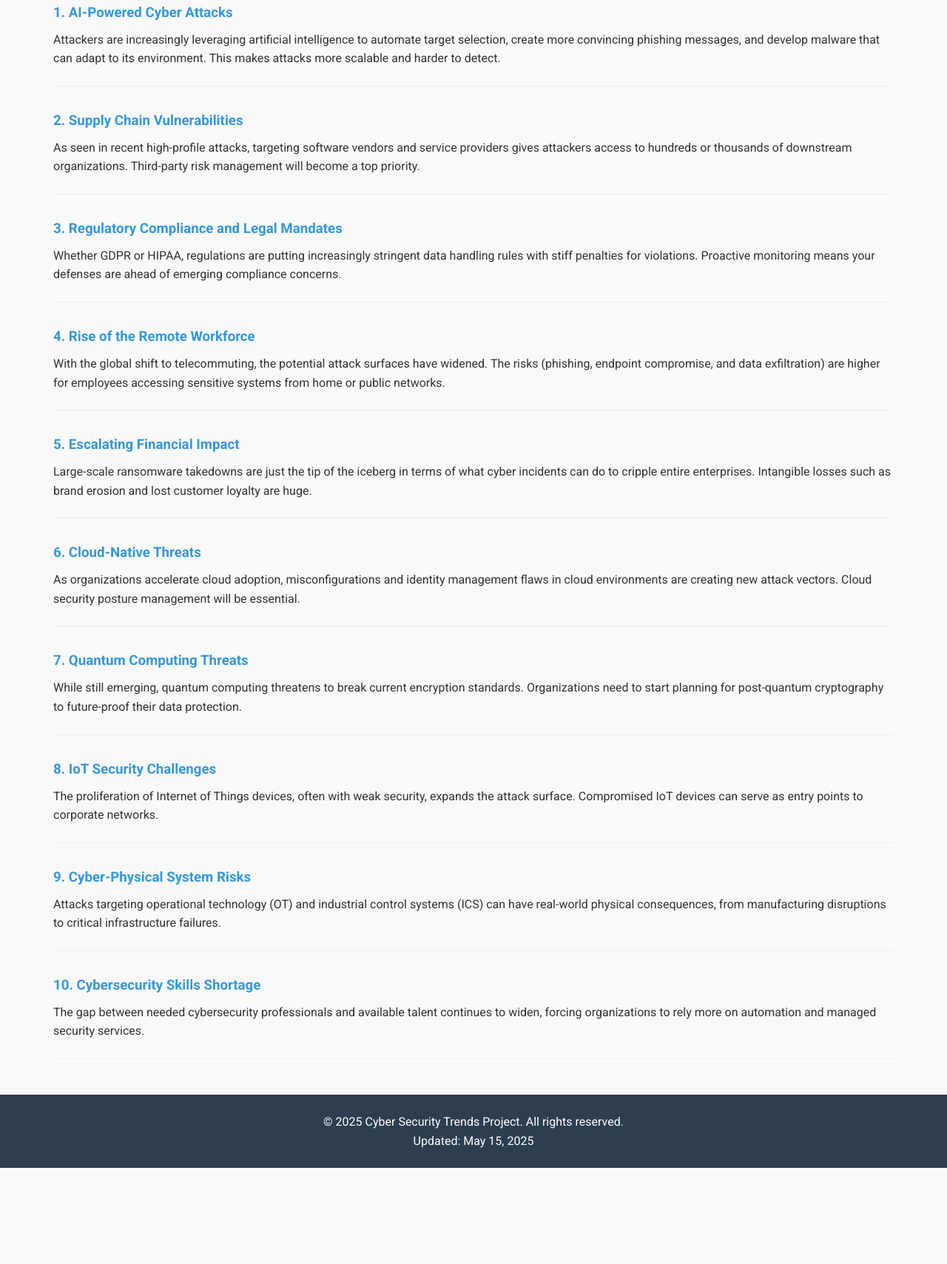
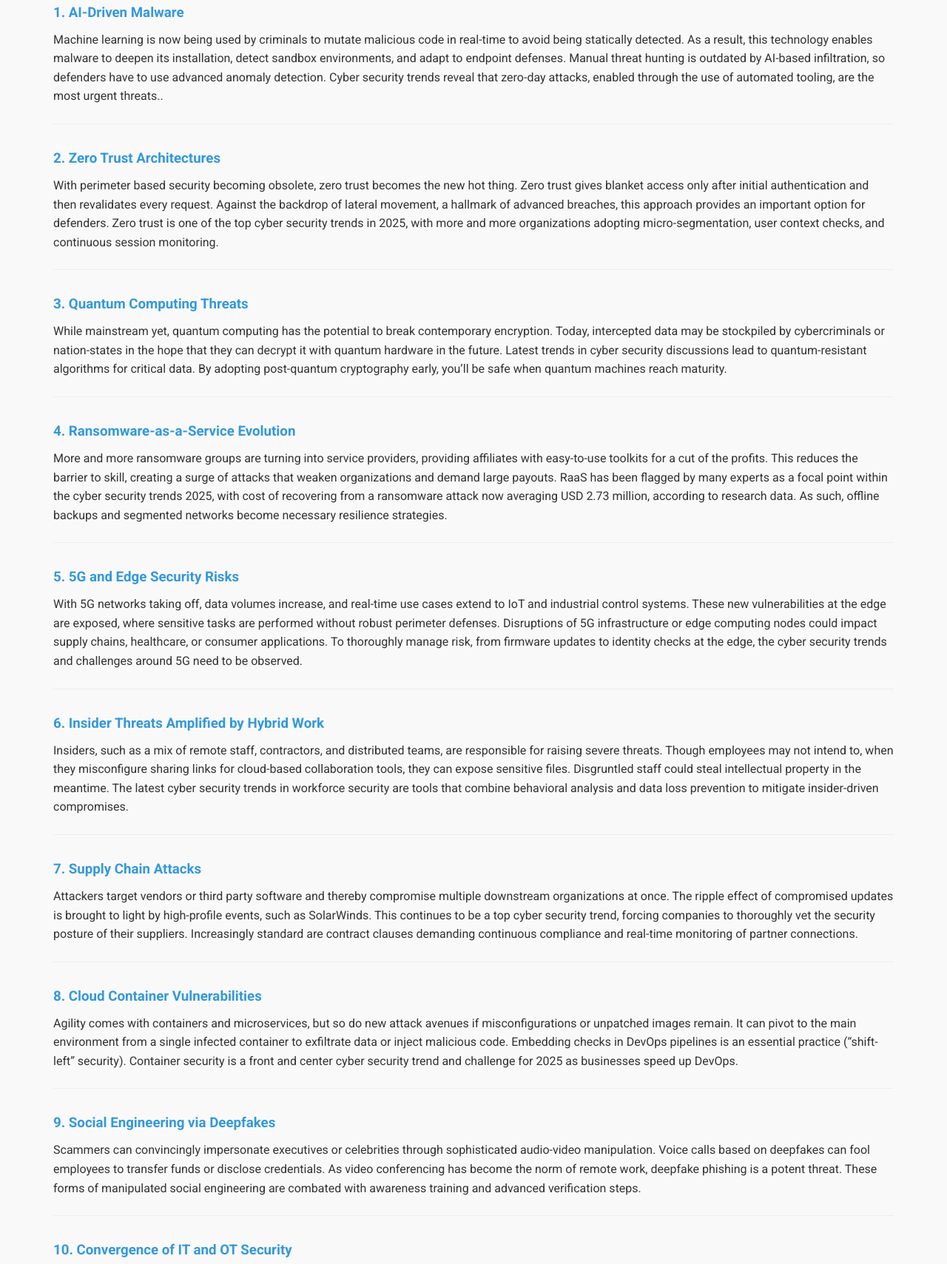
Before and after one commit to cheyy168/Project-Cloud-computing, a plain HTML site: page app/Content.html in a window 1280 px wide. Shown: the part 353-2062 px from the top of the page at 74% size. Before the commit the page ends 1932 px from the top, so only its background shows below. Drawn offline with Linux system fonts and the light colour scheme.

Commit message:
update kak

```diff
--- a/app/Content.html
+++ b/app/Content.html
@@ -31,66 +31,65 @@
             <h1>10 Cyber Security Trends for 2025</h1>
             <p>As the threat landscape grows, predicting cyber security trends 2025 becomes more important. These emerging issues range from AI-driven malware to concerns about quantum computing and require forward-thinking strategies. Below, we highlight 10 developments that could change digital defenses in the next few years.
 
-Understanding the motivations behind these latest cyber security trends will help businesses adapt their tools and training to not be left behind. To that end, let’s take a closer look at each trend, explaining why it matters and how organizations can respond.
-kakakakak</p>
+Understanding the motivations behind these latest cyber security trends will help businesses adapt their tools and training to not be left behind. To that end, let’s take a closer look at each trend, explaining why it matters and how organizations can respond.</p>
         </div>
 
         <section class="trend-list">
             <article class="trend-item">
-                <h3>1. AI-Powered Cyber Attacks</h3>
-                <p>Attackers are increasingly leveraging artificial intelligence to automate target selection, create more convincing phishing messages, and develop malware that can adapt to its environment. This makes attacks more scalable and harder to detect.</p>
+                <h3>1. AI-Driven Malware</h3>
+                <p> Machine learning is now being used by criminals to mutate malicious code in real-time to avoid being statically detected. As a result, this technology enables malware to deepen its installation, detect sandbox environments, and adapt to endpoint defenses. Manual threat hunting is outdated by AI-based infiltration, so defenders have to use advanced anomaly detection. Cyber security trends reveal that zero-day attacks, enabled through the use of automated tooling, are the most urgent threats..</p>
             </article>
 
             <article class="trend-item">
-                <h3>2. Supply Chain Vulnerabilities</h3>
-                <p>As seen in recent high-profile attacks, targeting software vendors and service providers gives attackers access to hundreds or thousands of downstream organizations. Third-party risk management will become a top priority.</p>
+                <h3>2. Zero Trust Architectures</h3>
+                <p>With perimeter based security becoming obsolete, zero trust becomes the new hot thing. Zero trust gives blanket access only after initial authentication and then revalidates every request. Against the backdrop of lateral movement, a hallmark of advanced breaches, this approach provides an important option for defenders. Zero trust is one of the top cyber security trends in 2025, with more and more organizations adopting micro-segmentation, user context checks, and continuous session monitoring.</p>
             </article>
 
             <article class="trend-item">
-                <h3>3. Regulatory Compliance and Legal Mandates</h3>
-                <p>Whether GDPR or HIPAA, regulations are putting increasingly stringent data handling rules with stiff penalties for violations. Proactive monitoring means your defenses are ahead of emerging compliance concerns.</p>
+                <h3>3. Quantum Computing Threats</h3>
+                <p>While mainstream yet, quantum computing has the potential to break contemporary encryption. Today, intercepted data may be stockpiled by cybercriminals or nation-states in the hope that they can decrypt it with quantum hardware in the future. Latest trends in cyber security discussions lead to quantum-resistant algorithms for critical data. By adopting post-quantum cryptography early, you’ll be safe when quantum machines reach maturity.</p>
             </article>
 
             <article class="trend-item">
-                <h3>4. Rise of the Remote Workforce</h3>
-                <p>With the global shift to telecommuting, the potential attack surfaces have widened. The risks (phishing, endpoint compromise, and data exfiltration) are higher for employees accessing sensitive systems from home or public networks.</p>
+                <h3>4. Ransomware-as-a-Service Evolution</h3>
+                <p>More and more ransomware groups are turning into service providers, providing affiliates with easy-to-use toolkits for a cut of the profits. This reduces the barrier to skill, creating a surge of attacks that weaken organizations and demand large payouts. RaaS has been flagged by many experts as a focal point within the cyber security trends 2025, with cost of recovering from a ransomware attack now averaging USD 2.73 million, according to research data. As such, offline backups and segmented networks become necessary resilience strategies.</p>
             </article>
 
             <article class="trend-item">
-                <h3>5. Escalating Financial Impact</h3>
-                <p>Large-scale ransomware takedowns are just the tip of the iceberg in terms of what cyber incidents can do to cripple entire enterprises. Intangible losses such as brand erosion and lost customer loyalty are huge.</p>
+                <h3>5. 5G and Edge Security Risks</h3>
+                <p>With 5G networks taking off, data volumes increase, and real-time use cases extend to IoT and industrial control systems. These new vulnerabilities at the edge are exposed, where sensitive tasks are performed without robust perimeter defenses. Disruptions of 5G infrastructure or edge computing nodes could impact supply chains, healthcare, or consumer applications. To thoroughly manage risk, from firmware updates to identity checks at the edge, the cyber security trends and challenges around 5G need to be observed.</p>
             </article>
 
             <article class="trend-item">
-                <h3>6. Cloud-Native Threats</h3>
-                <p>As organizations accelerate cloud adoption, misconfigurations and identity management flaws in cloud environments are creating new attack vectors. Cloud security posture management will be essential.</p>
+                <h3>6. Insider Threats Amplified by Hybrid Work</h3>
+                <p>Insiders, such as a mix of remote staff, contractors, and distributed teams, are responsible for raising severe threats. Though employees may not intend to, when they misconfigure sharing links for cloud-based collaboration tools, they can expose sensitive files. Disgruntled staff could steal intellectual property in the meantime. The latest cyber security trends in workforce security are tools that combine behavioral analysis and data loss prevention to mitigate insider-driven compromises.</p>
             </article>
 
             <article class="trend-item">
-                <h3>7. Quantum Computing Threats</h3>
-                <p>While still emerging, quantum computing threatens to break current encryption standards. Organizations need to start planning for post-quantum cryptography to future-proof their data protection.</p>
+                <h3>7. Supply Chain Attacks</h3>
+                <p>Attackers target vendors or third party software and thereby compromise multiple downstream organizations at once. The ripple effect of compromised updates is brought to light by high-profile events, such as SolarWinds. This continues to be a top cyber security trend, forcing companies to thoroughly vet the security posture of their suppliers. Increasingly standard are contract clauses demanding continuous compliance and real-time monitoring of partner connections.</p>
             </article>
 
             <article class="trend-item">
-                <h3>8. IoT Security Challenges</h3>
-                <p>The proliferation of Internet of Things devices, often with weak security, expands the attack surface. Compromised IoT devices can serve as entry points to corporate networks.</p>
+                <h3>8. Cloud Container Vulnerabilities</h3>
+                <p>Agility comes with containers and microservices, but so do new attack avenues if misconfigurations or unpatched images remain. It can pivot to the main environment from a single infected container to exfiltrate data or inject malicious code. Embedding checks in DevOps pipelines is an essential practice (“shift-left” security). Container security is a front and center cyber security trend and challenge for 2025 as businesses speed up DevOps.</p>
             </article>
 
             <article class="trend-item">
-                <h3>9. Cyber-Physical System Risks</h3>
-                <p>Attacks targeting operational technology (OT) and industrial control systems (ICS) can have real-world physical consequences, from manufacturing disruptions to critical infrastructure failures.</p>
+                <h3>9. Social Engineering via Deepfakes</h3>
+                <p>Scammers can convincingly impersonate executives or celebrities through sophisticated audio-video manipulation. Voice calls based on deepfakes can fool employees to transfer funds or disclose credentials. As video conferencing has become the norm of remote work, deepfake phishing is a potent threat. These forms of manipulated social engineering are combated with awareness training and advanced verification steps.</p>
             </article>
 
             <article class="trend-item">
-                <h3>10. Cybersecurity Skills Shortage</h3>
-                <p>The gap between needed cybersecurity professionals and available talent continues to widen, forcing organizations to rely more on automation and managed security services.</p>
+                <h3>10. Convergence of IT and OT Security</h3>
+                <p>Traditionally, Operational technology (OT) domains such as manufacturing or critical infrastructure remained air-gapped from IT networks. However, as data driven insight and OT get merged in the context of Industry 4.0, new vulnerabilities emerge. Integration of specialized solutions is required because attackers can disrupt production lines or override safety systems. The latest trend in cyber security is to monitor both IT and OT for end-to-end coverage from enterprise apps down to the factory floors.</p>
             </article>
         </section>
     </main>
 
     <footer>
         <p>&copy; 2025 Cyber Security Trends Project. All rights reserved.</p>
-        <p>Updated: May 15, 2025</p>
+        <p>Updated: july 15, 2025</p>
     </footer>
 
     <script src="js/script.js"></script>
```
